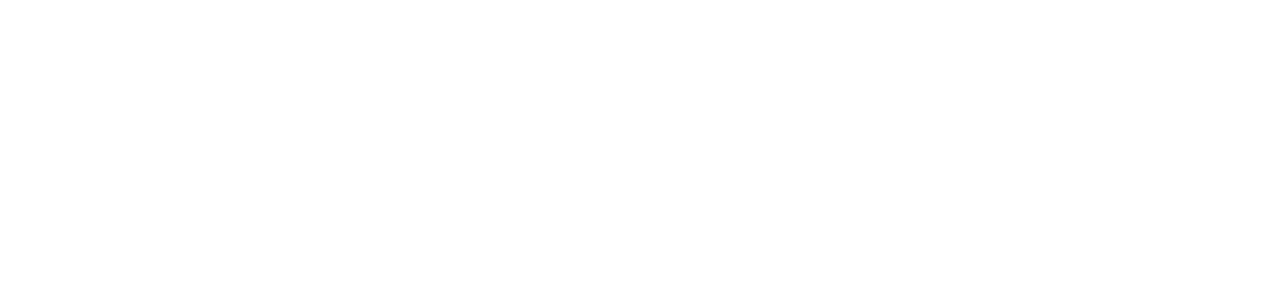
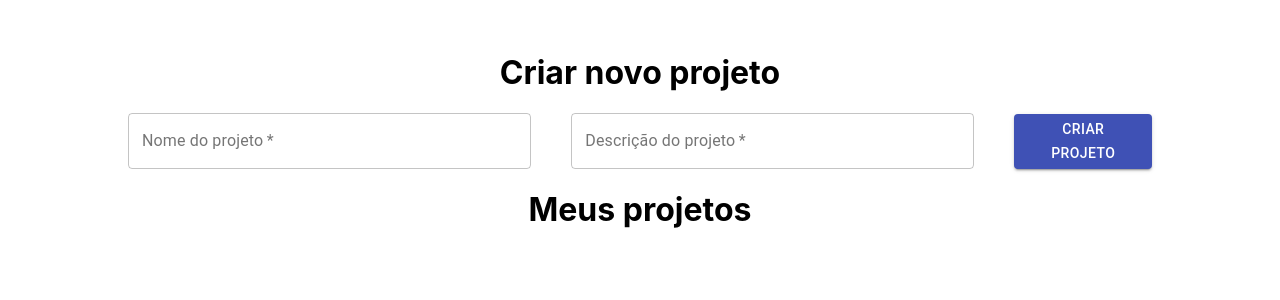
Before and after one commit to MatheusKunnen/projeto-analise-e-projeto-de-sistemas, a React (Create React App) app in the folder app/: page / in a window 1280 px wide. Before the commit this address had no page. Shown: the top 300 px of the page. Built offline with nearby package versions, Linux system fonts and the light colour scheme.

Commit message:
Adicionado contexto de autenticação

```diff
--- a/app/package.json
+++ b/app/package.json
@@ -13,6 +13,7 @@
     "@types/node": "^12.0.0",
     "@types/react": "^17.0.0",
     "@types/react-dom": "^17.0.0",
+    "@types/styled-components": "^5.1.15",
     "axios": "^0.24.0",
     "material-ui": "^0.20.2",
     "react": "^17.0.2",
--- a/app/src/App.tsx
+++ b/app/src/App.tsx
@@ -1,11 +1,14 @@
 import React from 'react';
 import './App.css';
 
+import { AuthProvider } from './hooks/auth';
 import Routes from './navigation/routes';
 
 const App:React.FC = () => {
   return (
-    <Routes />
+    <AuthProvider>
+      <Routes />
+    </AuthProvider>
   );
 }
 
--- /dev/null
+++ b/app/src/hooks/auth.tsx
@@ -0,0 +1,107 @@
+import React, { createContext, useState, useContext, useEffect } from 'react';
+import UserService from '../services/UserService';
+import PersonService from '../services/PersonService';
+import api from '../services/api';
+
+interface User{
+    user_id: number;
+    person_id: number;
+    username: string;
+    name: string;
+    surname: string;
+    email: string;
+}
+
+interface UserResponse {
+    id_pessoa: number;
+    id_usuario: number;
+    alias: string;
+    ativo: boolean;
+    createdAt: string;
+    updatedAt: string;
+}
+
+interface PersonResponse {
+    id_pessoa: number;
+    nome: string;
+    sobrenome: string;
+    email: string;
+    createdAt: string;
+    updatedAt: string;
+}
+
+interface AuthContextData{
+    user: User | null;
+    signIn(email: string, password:string): Promise<Boolean>;
+    signOut(): void;
+}
+
+const AuthContext = createContext<AuthContextData>({} as AuthContextData);
+
+export const AuthProvider:React.FC = ({ children }) =>  {
+    const [user, setUser] = useState<User | null>(null);
+
+    useEffect(() => {
+        const storagedUser = localStorage.getItem('user');
+        const auth = localStorage.getItem('authorization');
+        if(storagedUser && auth)
+        {
+            setUser(JSON.parse(storagedUser));
+            api.defaults.headers.common['Authorization'] = auth;
+        }
+    }, []);
+
+    async function signIn(username: string, password:string): Promise<Boolean>{
+        api.defaults.headers.common['Authorization'] = `Basic ${btoa(username + ':' + password)}`;
+
+        const response: UserResponse = await UserService.login(username, password);
+        if(!response.id_usuario) return false;
+
+        const loggedIn = await PersonService.get(username, password, response.id_pessoa)
+            .then((res: PersonResponse) => {
+                const temporaryUser = {
+                    user_id: response.id_usuario,
+                    person_id: response.id_pessoa,
+                    username: response.alias,
+                    name: res.nome,
+                    surname: res.sobrenome,
+                    email: res.email,
+                }
+                setUser(temporaryUser);
+                localStorage.setItem('user', JSON.stringify(temporaryUser));
+                localStorage.setItem('authorization', `Basic ${btoa(username + ':' + password)}`);
+                return true;
+            })
+            .catch(err => {
+                console.log(err);
+                return false;
+            })
+
+        if(!loggedIn) {
+            api.defaults.headers.common['Authorization'] = '';
+            localStorage.removeItem('user');
+            localStorage.removeItem('authorization');
+            setUser(null);
+        }
+        return loggedIn;
+    }
+
+    function signOut(){
+        api.defaults.headers.common['Authorization'] = '';
+        localStorage.removeItem('user');
+        localStorage.removeItem('authorization');
+        setUser(null);
+    }
+
+    return (
+        <AuthContext.Provider value={{ user, signIn, signOut}}>
+            { children }
+        </AuthContext.Provider>
+    );
+};
+
+export function useAuth() {
+    const context = useContext(AuthContext);
+
+    return context;
+}
--- a/app/src/navigation/routes.tsx
+++ b/app/src/navigation/routes.tsx
@@ -3,13 +3,14 @@
 
 import Login from '../pages/Login';
 import SignUp from '../pages/SignUp';
+import Home from '../pages/Home';
 
 const AllRoutes = () => (
   <BrowserRouter>
     <Routes>
       <Route element={<Login />} path="/login" />
       <Route element={<SignUp/>} path="/cadastro" />
-      <Route element={<Login/>} />
+      <Route element={<Home/>} path="/" />
     </Routes>
   </BrowserRouter>
 );
--- /dev/null
+++ b/app/src/pages/Home/index.tsx
@@ -0,0 +1,73 @@
+import React, { useState, useCallback } from 'react';
+import { Container, NewProjectContainer } from './styles';
+import Button from '@material-ui/core/Button';
+import TextField from '@material-ui/core/TextField';
+
+import ProjectService from '../../services/ProjectService';
+
+const Home: React.FC = () => {
+  const [name, setName] = useState('');
+  const [description, setDescription] = useState('');
+
+  const onCreateProject = useCallback(async (event) => {
+    event.preventDefault();
+    console.log(name, description);
+    ProjectService.create('username', 'password', name, description)
+    .then(res => {
+      console.log(res);
+      setName('');
+      setDescription('');
+      alert('Projeto criado com sucesso');
+    })
+    .catch(err => {
+      alert('Erro ao criar projeto');
+      console.log(err);
+    });
+  }, [name, description]);
+
+  return (
+    <Container>
+      <h1>Criar novo projeto</h1>
+      <NewProjectContainer noValidate onSubmit={onCreateProject}>
+        <TextField
+          variant="outlined"
+          margin="normal"
+          required
+          fullWidth
+          name="name"
+          label="Nome do projeto"
+          type="name"
+          style={{margin: 0, marginRight: 40}}
+          onChange={(event) => setName(event.target.value)}
+        />
+        <TextField
+          variant="outlined"
+          margin="normal"
+          required
+          fullWidth
+          name="description"
+          label="Descrição do projeto"
+          id="description"
+          multiline
+          minRows={1}
+          maxRows={1}
+          style={{margin: 0, marginRight: 40}}
+          onChange={(event) => setDescription(event.target.value)}
+        />
+        <Button
+          type="submit"
+          fullWidth
+          variant="contained"
+          color="primary"
+          onClick={onCreateProject}
+          style={{height: 55, width: 300}}
+          >
+          Criar projeto
+        </Button>
+      </NewProjectContainer>
+      <h1>Meus projetos</h1>
+    </Container>
+  );
+};
+
+export default Home;
--- /dev/null
+++ b/app/src/pages/Home/styles.tsx
@@ -0,0 +1,18 @@
+import styled from 'styled-components';
+
+export const Container = styled.div`
+    display: flex;
+    flex-direction: column;
+    align-items: center;
+    justify-content: center;
+    color: var(--color-neutral-dark);
+    margin-top: 2.5%;
+`;
+
+export const NewProjectContainer = styled.form`
+    display: flex;
+    flex-direction: row;
+    align-items: center;
+    height: 55px;
+    width: 80%;
+`;
--- a/app/src/pages/Login/index.tsx
+++ b/app/src/pages/Login/index.tsx
@@ -9,8 +9,9 @@
 import Typography from '@material-ui/core/Typography';
 import { makeStyles } from '@material-ui/core/styles';
 import Container from '@material-ui/core/Container';
+import { useNavigate } from "react-router-dom";
 
-import UserService from '../../services/UserService';
+import { useAuth } from '../../hooks/auth'
 
 const useStyles = makeStyles((theme) => ({
   paper: {
@@ -34,19 +35,27 @@
 
 export default function SignIn() {
   const classes = useStyles();
+  const { signIn } = useAuth();
+  const navigate = useNavigate();
 
   const [password, setPassword] = useState('');
   const [username, setUsername] = useState('');
 
   const onSubmit = useCallback(async (event) => {
     event.preventDefault();
-    console.log(username, password);
-    UserService.login(username, password)
+    signIn(username, password)
     .then(res => {
         console.log(res);
+        if(res)
+        {
+          navigate('/');
+        } else {
+          alert('Usuário ou senha incorretos');
+        }
     })
     .catch(err => {
         console.log(err);
+        alert('Erro ao fazer login');
     });
   }, [username, password]);
 
--- a/app/src/services/PersonService.ts
+++ b/app/src/services/PersonService.ts
@@ -1,14 +1,14 @@
 import api from './api';
 
 class PersonService {
-  async get(username:string, password:string, person_id:string) {
+  async get(username:string, password:string, person_id:number) {
     try {
         // Autenticação Basic - username, password.
         const response = await api.get(`/pessoa/${person_id}`);
-        return response.data;
+        return response.data.data;
     } catch (error) {
         console.log('Erro ao obter pessoa', error);
-        return [];
+        throw(error)
     }
   }
 
@@ -16,10 +16,10 @@
     try {
         // Autenticação Basic - username, password.
         const response = await api.get(`/pessoa`);
-        return response.data;
+        return response.data.data;
     } catch (error) {
-        console.log('Erro ao fazer login', error);
-        return [];
+        console.log('Erro ao obter pessoas', error);
+        throw(error)
     }
   }
 }
--- a/app/src/services/ProjectService.ts
+++ b/app/src/services/ProjectService.ts
@@ -8,32 +8,32 @@
             nome: name,
             descricao: description
         });
-        return response.data;
+        return response.data.data;
     } catch (error) {
         console.log('Erro ao criar projeto', error);
-        return [];
+        throw(error)
     }
   }
 
-  async get(username:string, password:string, id: string) {
+  async get(username:string, password:string, id: number) {
     try {
         // Autenticação Basic - username, password.
         const response = await api.get(`/projeto/${id}`);
-        return response.data;
+        return response.data.data;
     } catch (error) {
         console.log('Erro ao obter projeto', error);
-        return [];
+        throw(error)
     }
   }
 
-  async add_collaborator(username:string, password:string, project_id: string, person_id: string) {
+  async add_collaborator(username:string, password:string, project_id: number, person_id: number) {
     try {
         // Autenticação Basic - username, password.
         const response = await api.put(`/projeto/${project_id}/add_colaborador/${person_id}`);
-        return response.data;
+        return response.data.data;
     } catch (error) {
         console.log('Erro ao adicionar colaborador', error);
-        return [];
+        throw(error)
     }
   }
 }
--- a/app/src/services/UserService.ts
+++ b/app/src/services/UserService.ts
@@ -13,7 +13,7 @@
         return response.data;
     } catch (error) {
         console.log('Erro ao cadastrar usuário', error);
-        return [];
+        throw(error)
     }
   }
 
@@ -25,10 +25,10 @@
             password
           }
         });
-        return response.data;
+        return response.data.data;
     } catch (error) {
         console.log('Erro ao fazer login', error);
-        return [];
+        throw(error)
     }
   }
 }
```
Also changed, not shown: app/src/services/TaskService.ts (+9 -9 lines), 1 other file (tests, documents, lock files or other folders).
